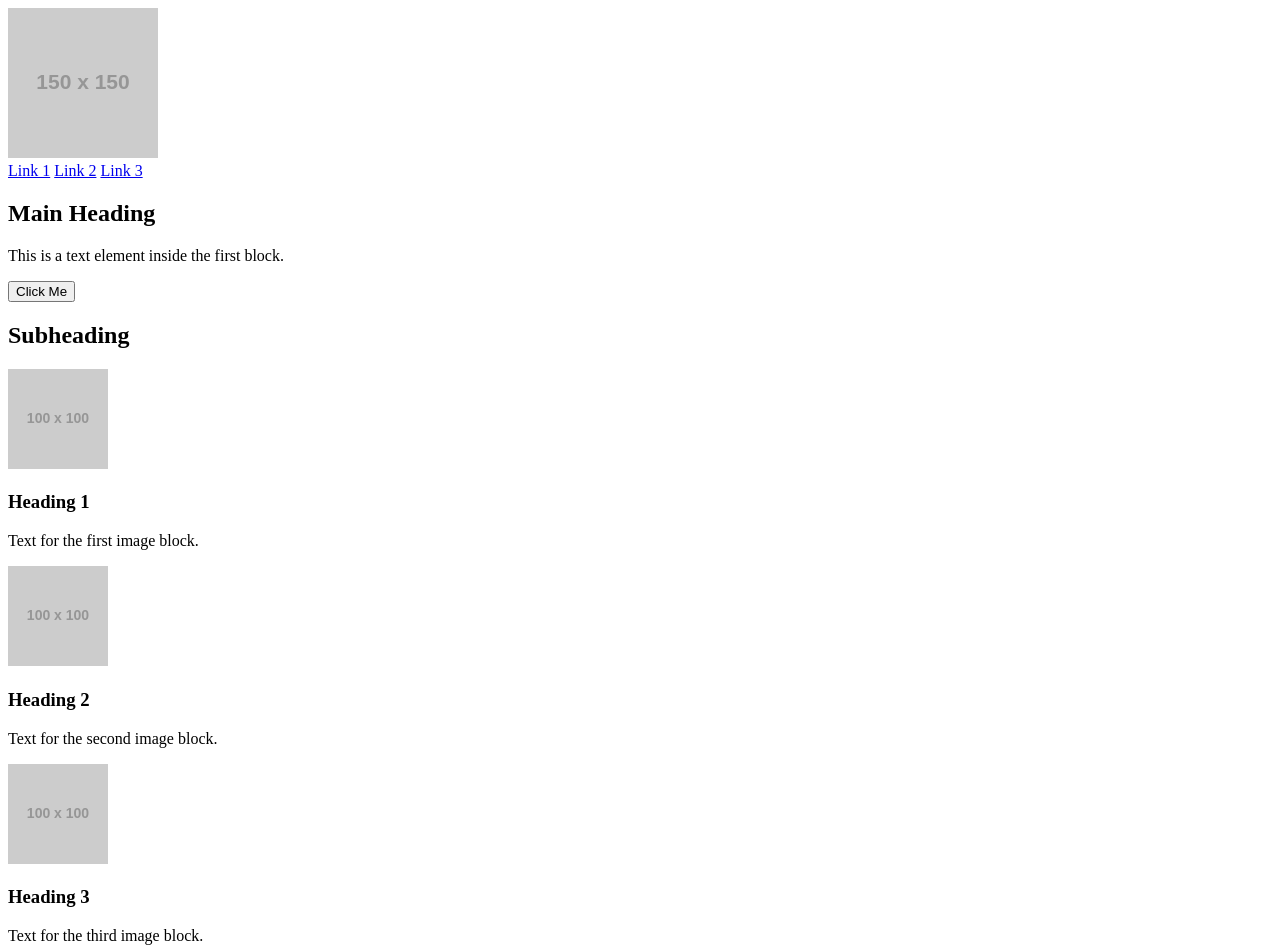
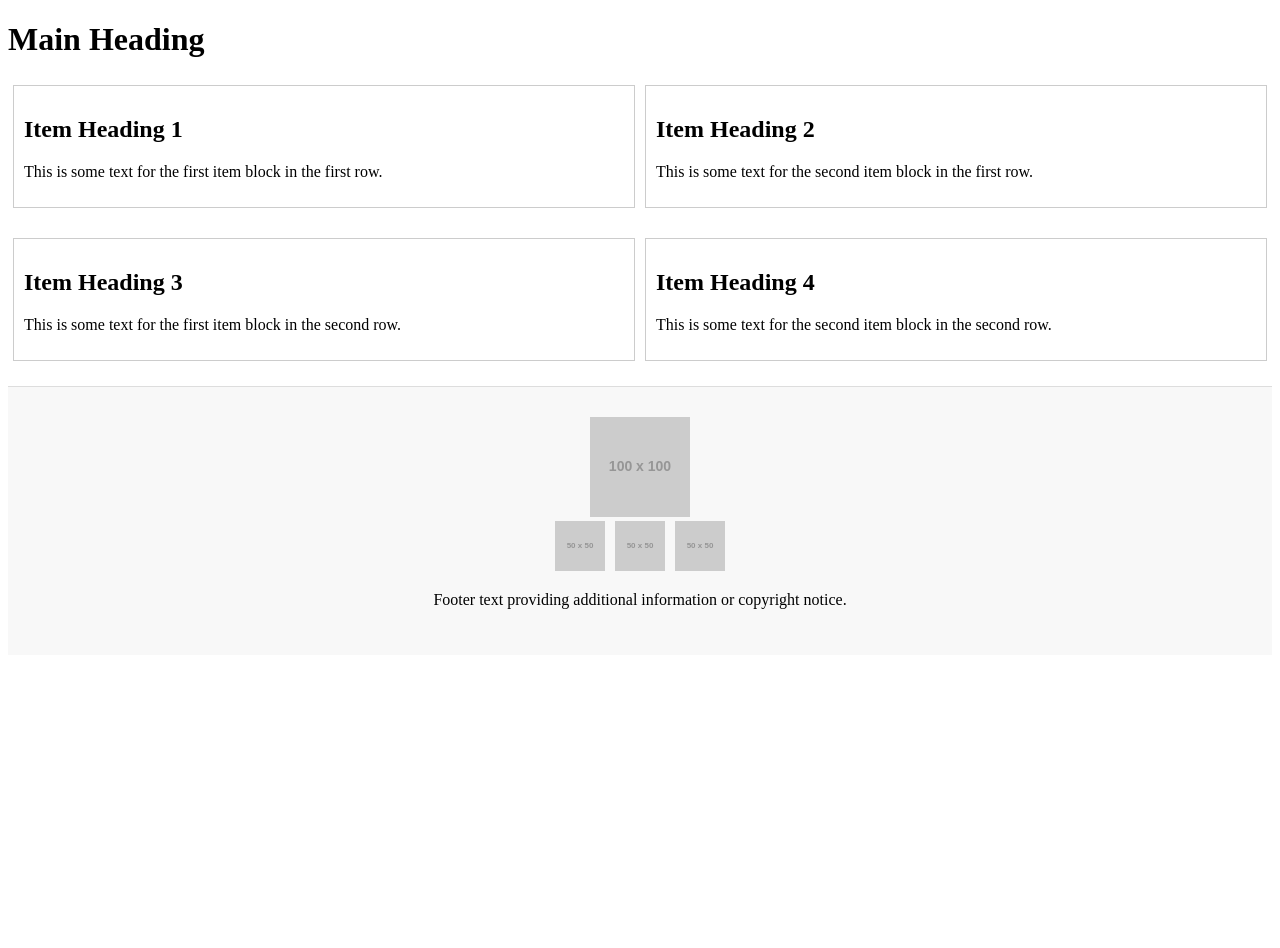
Before and after one commit to ArmandoMarrero/holbertonschool-web-development, a plain HTML site: page html_advanced/index.html in a window 1280 px wide. Shown: the top 948 px of the page. After the commit the page ends 800 px from the top, so only its background shows below. Drawn offline with Linux system fonts and the light colour scheme; placeholder pictures from the web are drawn by us.

Commit message:
add footer part and more

```diff
--- a/html_advanced/index.html
+++ b/html_advanced/index.html
@@ -4,63 +4,101 @@
     <meta charset="UTF-8">
     <meta name="viewport" content="width=device-width, initial-scale=1.0">
     <title>Document</title>
+    <style>
+        .row {
+            display: flex;
+            margin-bottom: 20px;
+        }
+        .item {
+            flex: 1;
+            padding: 10px;
+            border: 1px solid #ccc;
+            margin: 5px;
+        }
+        .footer-container {
+            text-align: center;
+            padding: 20px;
+            background-color: #f8f8f8;
+            border-top: 1px solid #ddd;
+        }
+        .footer-content {
+            max-width: 1200px;
+            margin: 0 auto;
+            padding: 10px;
+        }
+        .footer-images {
+            display: flex;
+            justify-content: center;
+            gap: 10px;
+            margin-bottom: 10px;
+        }
+        .footer-images img {
+            width: 50px;
+            height: auto;
+        }
+    </style>
 </head>
 <body>
-    <header>
-        <!-- Link element with an image inside -->
-        <a href="https://www.example.com">
-            <img src="https://via.placeholder.com/150" alt="Placeholder Image">
-        </a>
+    <!-- Main content -->
+    <main>
+        <!-- Heading level 1 -->
+        <h1>Main Heading</h1>
 
-        <!-- Block of 3 link elements -->
-        <nav>
-            <a href="https://www.example1.com">Link 1</a>
-            <a href="https://www.example2.com">Link 2</a>
-            <a href="https://www.example3.com">Link 3</a>
-        </nav>
+        <!-- First row block -->
+        <div class="row">
+            <!-- First item block in the first row -->
+            <div class="item">
+                <h2>Item Heading 1</h2>
+                <p>This is some text for the first item block in the first row.</p>
+            </div>
+            <!-- Second item block in the first row -->
+            <div class="item">
+                <h2>Item Heading 2</h2>
+                <p>This is some text for the second item block in the first row.</p>
+            </div>
+        </div>
 
-        <!-- Section element inside the header -->
-        <section>
-            <!-- First block inside the section -->
-            <div>
-                <h1>Main Heading</h1>
-                <p>This is a text element inside the first block.</p>
-                <button>Click Me</button>
+        <!-- Second row block -->
+        <div class="row">
+            <!-- First item block in the second row -->
+            <div class="item">
+                <h2>Item Heading 3</h2>
+                <p>This is some text for the first item block in the second row.</p>
             </div>
+            <!-- Second item block in the second row -->
+            <div class="item">
+                <h2>Item Heading 4</h2>
+                <p>This is some text for the second item block in the second row.</p>
+            </div>
+        </div>
+    </main>
 
-            <!-- Second block inside the section -->
-            <div>
-                <h2>Subheading</h2>
-                <div>
-                    <!-- Four blocks each containing an image, heading, and text -->
-                    <div>
-                        <img src="https://via.placeholder.com/100" alt="Image 1">
-                        <h3>Heading 1</h3>
-                        <p>Text for the first image block.</p>
-                    </div>
-                    <div>
-                        <img src="https://via.placeholder.com/100" alt="Image 2">
-                        <h3>Heading 2</h3>
-                        <p>Text for the second image block.</p>
-                    </div>
-                    <div>
-                        <img src="https://via.placeholder.com/100" alt="Image 3">
-                        <h3>Heading 3</h3>
-                        <p>Text for the third image block.</p>
-                    </div>
-                    <div>
-                        <img src="https://via.placeholder.com/100" alt="Image 4">
-                        <h3>Heading 4</h3>
-                        <p>Text for the fourth image block.</p>
-                    </div>
+    <!-- Footer element -->
+    <footer>
+        <!-- Centering block for footer content -->
+        <div class="footer-container">
+            <!-- Inner block for footer content -->
+            <div class="footer-content">
+                <!-- Image in the footer -->
+                <img src="https://via.placeholder.com/100" alt="Footer Image">
+
+                <!-- Block containing 3 images with links -->
+                <div class="footer-images">
+                    <a href="https://www.example1.com">
+                        <img src="https://via.placeholder.com/50" alt="Link Image 1">
+                    </a>
+                    <a href="https://www.example2.com">
+                        <img src="https://via.placeholder.com/50" alt="Link Image 2">
+                    </a>
+                    <a href="https://www.example3.com">
+                        <img src="https://via.placeholder.com/50" alt="Link Image 3">
+                    </a>
                 </div>
+
+                <!-- Text below the images -->
+                <p>Footer text providing additional information or copyright notice.</p>
             </div>
-        </section>
-    </header>
-
-    <!-- Main element below the header -->
-    <main>
-        <!-- Main content goes here -->
-    </main>
+        </div>
+    </footer>
 </body>
 </html>
```
